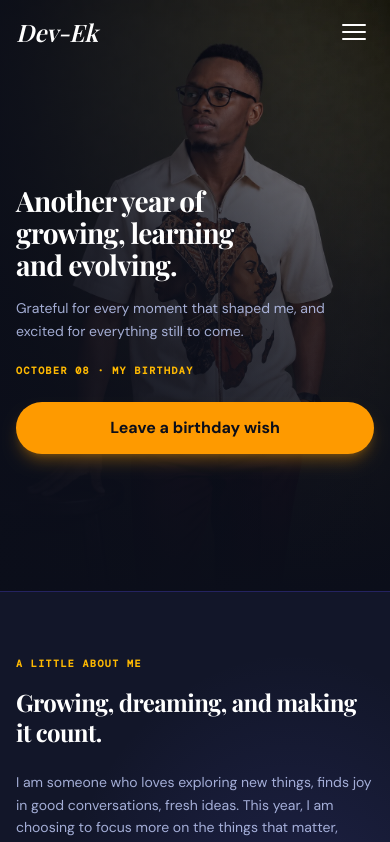
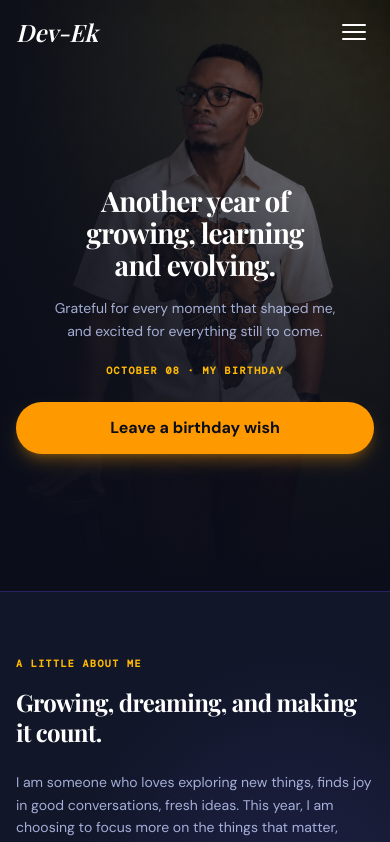
Before and after one commit to Ekemzzz/Birthday-website, a React (Vite) app: page /#/ in a window 390 px wide. Shown: the top 842 px of the page. Built offline with nearby package versions, Linux system fonts and the light colour scheme; a web font is replaced by a local one.

Commit message:
Update Home component styles for improved layout and text alignment; center hero content and adjust subtitle margins

```diff
--- a/src/pages/Home.jsx
+++ b/src/pages/Home.jsx
@@ -436,8 +436,8 @@ function Home() {
         <div className="absolute inset-0 bg-gradient-to-r from-[#0B0E1A]/90 via-[#0B0E1A]/50 to-transparent pointer-events-none" />
 
         {/* Hero content */}
-        <div className="relative z-10 mx-auto w-full max-w-6xl 2xl:max-w-7xl">
-          <h1 className="font-display tracking-tight text-white font-bold max-w-2xl w-full break-words" style={{fontSize: 'clamp(1.75rem, 5.5vw, 4.25rem)', lineHeight: '1.15'}}>
+        <div className="relative z-10 mx-auto w-full max-w-6xl 2xl:max-w-7xl text-center sm:text-left">
+          <h1 className="font-display tracking-tight text-white font-bold max-w-2xl w-full break-words mx-auto sm:mx-0" style={{fontSize: 'clamp(1.75rem, 5.5vw, 4.25rem)', lineHeight: '1.15'}}>
             {displayed.map((line, i) => (
               <span key={i} className="block text-white">{line}</span>
             ))}
@@ -451,7 +451,7 @@ function Home() {
 
           {/* Subtitle + button fade in after typewriter done */}
           <div className={`hero-after-type ${typeDone ? 'hero-after-type--visible' : ''}`}>
-            <p className="mt-4 max-w-md leading-relaxed text-indigo-200/80 text-sm sm:text-base">Grateful for every moment that shaped me, and excited for everything still to come.</p>
+            <p className="mt-4 max-w-md leading-relaxed text-indigo-200/80 text-sm sm:text-base mx-auto sm:mx-0 text-balance">Grateful for every moment that shaped me, and excited for everything still to come.</p>
             <p className="mt-5 font-mono text-[10px] sm:text-[11px] font-semibold tracking-[.14em] text-amber-400 uppercase">OCTOBER 08 &middot; MY BIRTHDAY</p>
             <a href="#wishes" className="mt-6 inline-flex w-full sm:w-auto items-center justify-center gap-3 bg-amber-500 hover:bg-amber-400 px-7 py-3.5 rounded-full text-base sm:text-sm font-semibold text-[#0B0E1A] transition-all shadow-lg shadow-amber-500/30 hover:-translate-y-0.5 active:translate-y-0 text-center">Leave a birthday wish</a>
           </div>
```
